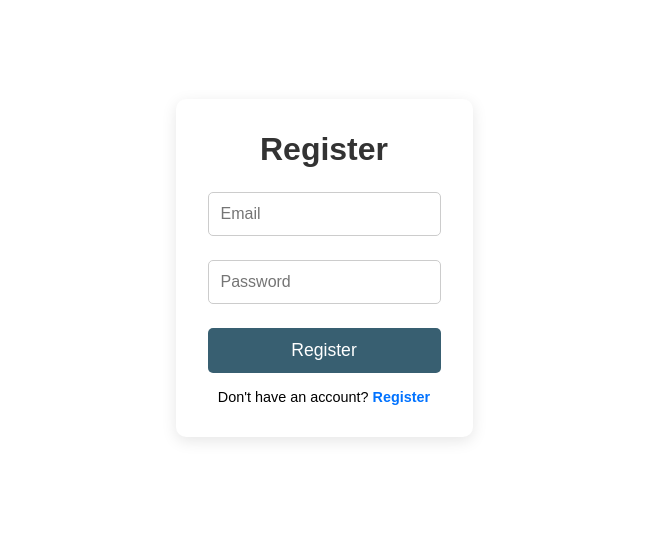
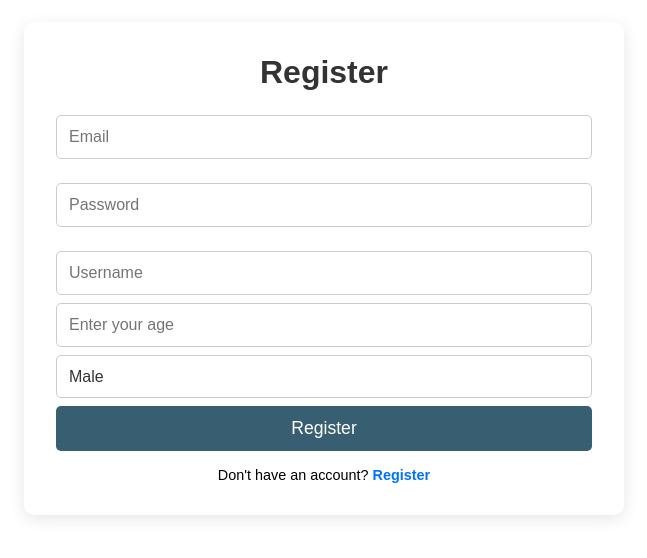
Before and after one commit to Sunil3696/MDEV_Dashboard, a React (Create React App) app: page /register in a window 1280 px wide. Shown: the part 132-690 px from the top of the page, without its empty margins (316-963 px from the left). Built offline with nearby package versions, Linux system fonts and the light colour scheme; no server answers.

Commit message:
copleted register and login

```diff
--- a/src/App.js
+++ b/src/App.js
@@ -1,7 +1,7 @@
 import logo from './logo.svg';
 import React from 'react';
 import { BrowserRouter as Router, Routes, Route } from "react-router-dom"
-
+import { AuthProvider } from "./context/AuthContext";
 
 import Login from "./components/login.component"
 import Dashboard from './components/dashboard.component';
@@ -10,6 +10,7 @@ import Register from './components/register.component';
 
 const App= () => {
   return (
+    <AuthProvider>
     <Router>
         <Routes>
       <Route path='/' element={<Login/>} />
@@ -18,6 +19,7 @@ const App= () => {
 
         </Routes>
         </Router>
+        </AuthProvider>
   );
 }
 
--- /dev/null
+++ b/src/components/UserProfile.js
@@ -0,0 +1,2 @@
+import React from "react";
+import {useAuth} from "../context/AuthContext"
--- a/src/components/dashboard.component.js
+++ b/src/components/dashboard.component.js
@@ -1,9 +1,13 @@
 import React from "react";
+import { useAuth } from "../context/AuthContext";
 
 const Dashboard = () => {
+    const { currentUser } = useAuth();
 return (
-    <div>
-        Sunil balami is dashboard
+    <div className="dashboard-container">
+      <h2>Dashboard</h2>
+      <p>Welcome, {currentUser ? currentUser.email : "User"}!</p>
+      <p>This is your dashboard.</p>
     </div>
 )
 }
--- a/src/components/login.component.js
+++ b/src/components/login.component.js
@@ -3,7 +3,7 @@ import { signInWithEmailAndPassword } from "firebase/auth";
 import {auth} from "../firebase/firebase";
 import { useNavigate } from "react-router-dom";
 import "../styles/login.css"
-
+import { useAuth } from "../context/AuthContext";
 
 let defaultData = {
     email: "",
@@ -15,6 +15,7 @@ let [data, setData] = useState(defaultData);
 let [error, setError] = useState(defaultData);
 let [merror, setMError] = useState("");
 const [loading,setLoading] = useState(false)
+const { currentUser } = useAuth();
 const navigate = useNavigate();
 
     const handleChange = (event) => {
@@ -68,9 +69,11 @@ setLoading(true);
     }finally{
         setLoading(false)
     }
+}
 
-
-}
+if (currentUser) {
+    navigate("/dashboard");
+  }
 
 
     return (
--- a/src/components/register.component.js
+++ b/src/components/register.component.js
@@ -1,13 +1,17 @@
 import React, { useState } from "react";
-import { signInWithEmailAndPassword } from "firebase/auth";
-import {auth} from "../firebase/firebase";
+import { createUserWithEmailAndPassword, signInWithEmailAndPassword } from "firebase/auth";
+import {auth, db} from "../firebase/firebase";
 import { useNavigate } from "react-router-dom";
 import "../styles/login.css"
+import { doc, setDoc } from "firebase/firestore";
 
 
 let defaultData = {
     email: "",
-    password: ""
+    password: "",
+    gender : "",
+    age : "",
+    username : ""
 }
 const Register = () => {
 
@@ -52,26 +56,35 @@ const navigate = useNavigate();
         })
     }
 
-// console.log(data.password)
 
 const handleSubmit = async(event) => {
-    const {email, password} = data
-    // console.log(email)
 event.preventDefault();
+const {email, password, gender, age, username} = data
+
+if(!email || !password || !gender || !age || !username){
+    setMError("All fields are required");
+    return;
+}
 setLoading(true);
 
 try{
-        await signInWithEmailAndPassword(auth, email, password)
-        navigate('/dashboard')
+    const  userCredential = await createUserWithEmailAndPassword(auth, email , password);
+     await setDoc(doc(db, "users", userCredential.user.uid), {
+        email,
+        username,
+        age,
+        gender
+     });
+     navigate("/");
 }catch(err) {
-        setMError("Invalid Register Credentials")
+    setMError("Failed to register. Please try again.");
 }finally{
     setLoading(false)
 }
 
-
 }
 
+// console.log(data)
 
     return (
 <div className="login-container">
@@ -92,6 +105,28 @@ setLoading(true);
           onChange={handleChange}
          />
           <p className="fieldError">{error?.password}</p>
+          <input
+          type="text"
+          placeholder="Username"
+          name="username"
+          onChange={handleChange}
+         />
+          <input
+          type="number"
+          placeholder="Enter your age"
+          name="age"
+          onChange={handleChange}
+         />
+         <select
+         name = "gender"
+         onChange={handleChange}
+          placeholder="Gender">
+
+          <option value="" disabled>Select Gender</option>
+          <option value="Male">Male</option>
+          <option value="Female">Female</option>
+          <option value="Other">Other</option>
+        </select>
         <button type="submit">
         {loading ? "Logging in..." : "Register"}
         </button>
--- /dev/null
+++ b/src/context/AuthContext.js
@@ -0,0 +1,27 @@
+// src/context/AuthContext.js
+import React, { createContext, useContext, useState, useEffect } from "react";
+import { auth } from "../firebase/firebase";
+import { onAuthStateChanged } from "firebase/auth";
+
+const AuthContext = createContext();
+
+export const AuthProvider = ({ children }) => {
+    const [currentUser, setCurrentUser] = useState(null);
+
+    useEffect(() => {
+        const unsubscribe = onAuthStateChanged(auth, user => {
+            setCurrentUser(user);
+        });
+        return unsubscribe;
+    }, []);
+
+    return (
+        <AuthContext.Provider value={{ currentUser }}>
+            {children}
+        </AuthContext.Provider>
+    );
+};
+
+export const useAuth = () => {
+    return useContext(AuthContext);
+};
--- a/src/styles/login.css
+++ b/src/styles/login.css
@@ -118,3 +118,26 @@
       font-size: 0.9rem;
     }
   }
+
+
+  .login-form select {
+    width: 100%;
+    padding: 0.75rem;
+    margin-bottom: 0.5rem;
+    border: 1px solid #ccc;
+    border-radius: 5px;
+    font-size: 1rem;
+    background-color: white;
+    color: #333;
+    appearance: none;
+    cursor: pointer;
+  }
+
+  .login-form select:focus {
+    outline: none;
+    border-color: #0072FF;
+  }
+
+  .login-form select option {
+    padding: 0.5rem;
+  }
```
Lines whose indentation alone changed are shown as unchanged.
